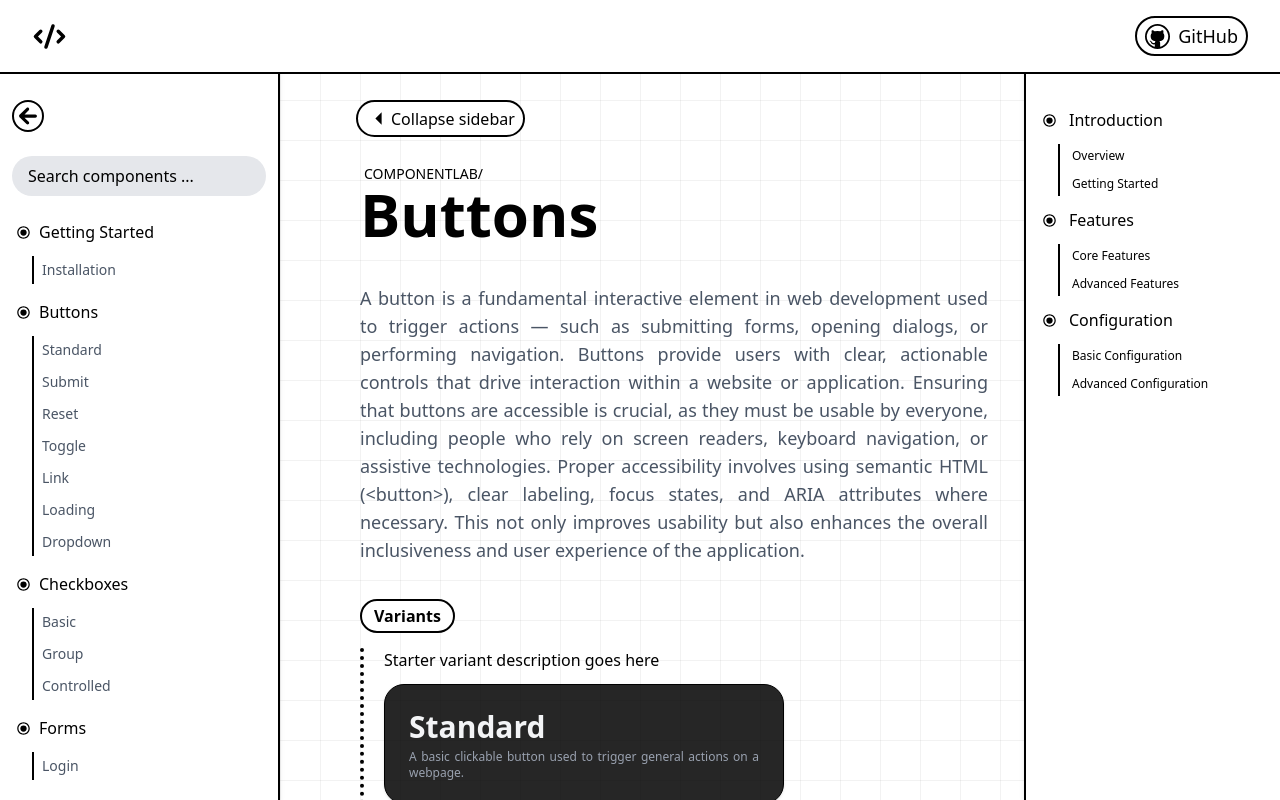
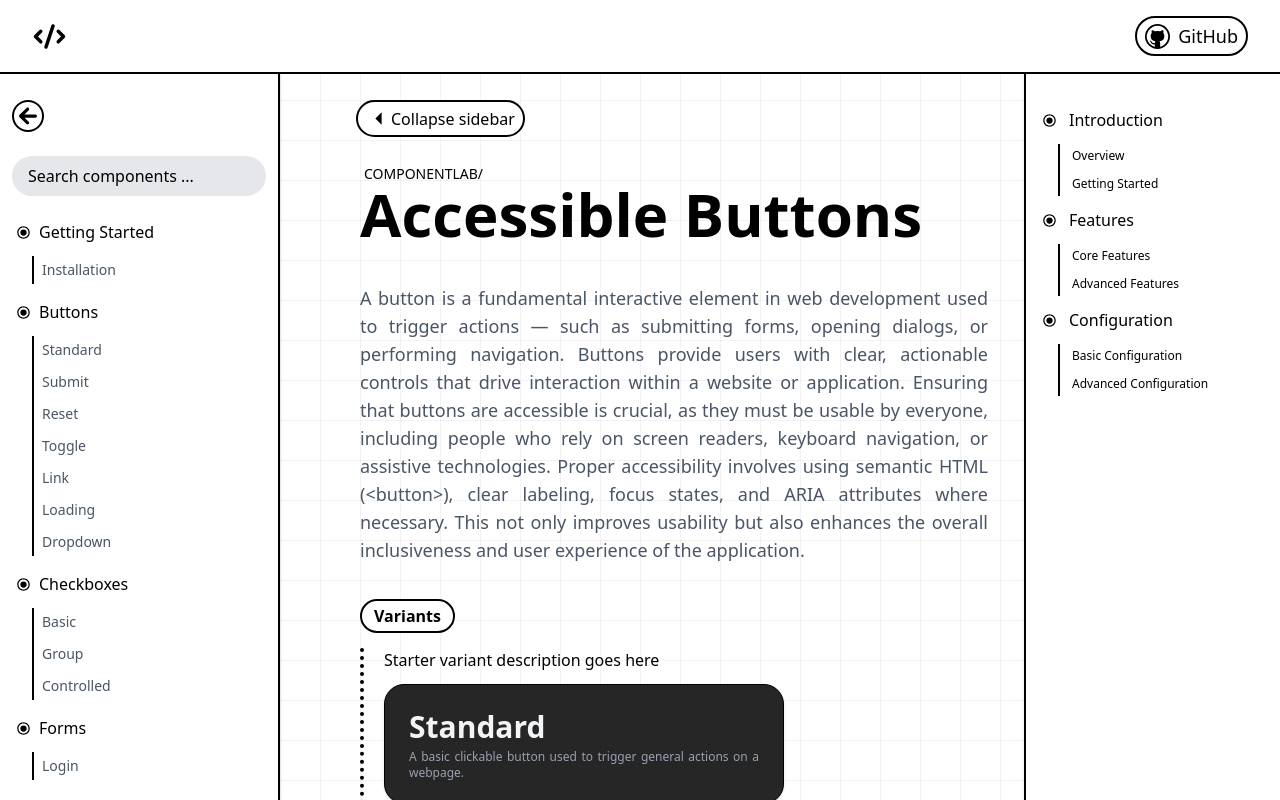
Before and after one commit to snippet-labs/COMPONENTLAB, a Next.js app: page /buttons in a window 1280 px wide. Shown: the top 800 px of the page. Built offline with nearby package versions, Linux system fonts and the light colour scheme.

Commit message:
fix: failing test-cases; format check

```diff
--- a/src/app/buttons/page.tsx
+++ b/src/app/buttons/page.tsx
@@ -9,7 +9,7 @@ const AccessibleButtonStarterPage = () => {
   return (
     <div className="min-h-screen" data-testid="button-starter-page">
       <Starter
-        starterTitle="Buttons"
+        starterTitle="Accessible Buttons"
         starterDescription="A button is a fundamental interactive element in web development used to trigger actions — such as submitting forms, opening dialogs, or performing navigation. Buttons provide users with clear, actionable controls that drive interaction within a website or application.
         Ensuring that buttons are accessible is crucial, as they must be usable by everyone, including people who rely on screen readers, keyboard navigation, or assistive technologies. Proper accessibility involves using semantic HTML (<button>), clear labeling, focus states, and ARIA attributes where necessary. This not only improves usability but also enhances the overall inclusiveness and user experience of the application."
         starterVariantDescription="Starter variant description goes here"
```
Also changed, not shown: 1 other file (tests, documents, lock files or other folders).
